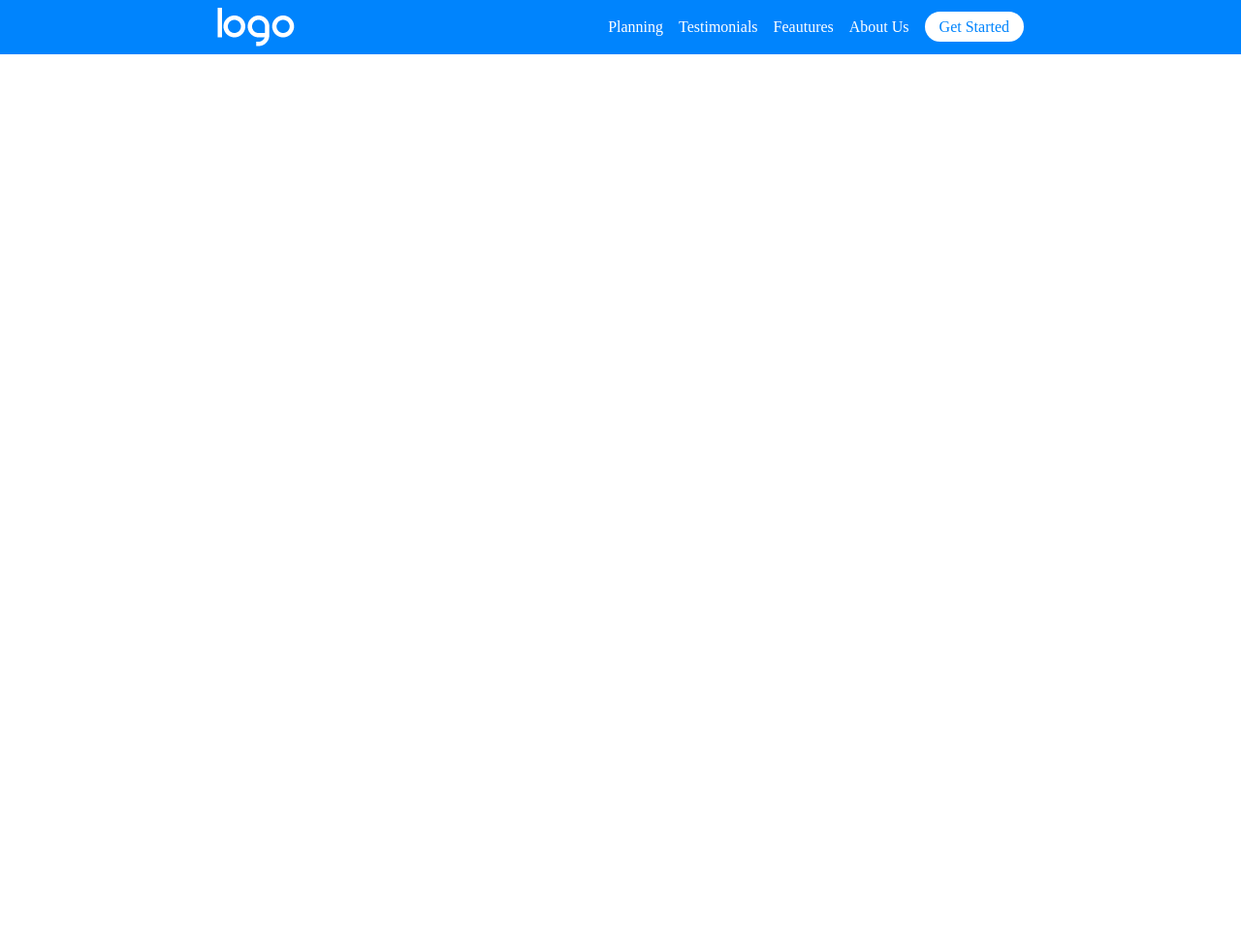
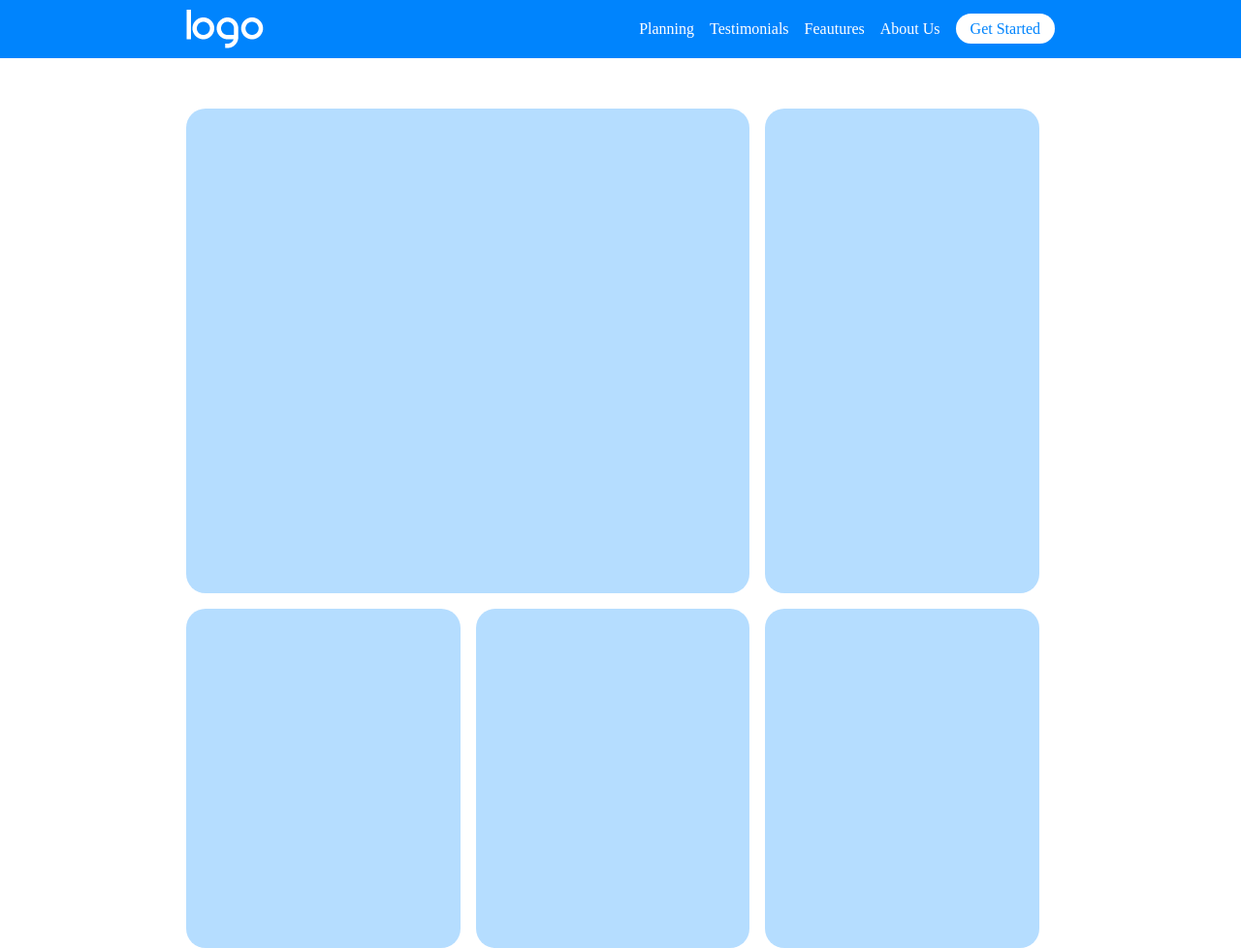
Before and after one commit to domenicolafroscia/htmlcss-responsive-layout, a plain HTML site: page index.html in a window 1280 px wide. Shown: the whole page at 97% size. Before the commit the page ends 800 px from the top, so only its background shows below. Drawn offline with Linux system fonts and the light colour scheme.

Commit message:
add: aggiunta prima sezione main

```diff
--- a/css/style.css
+++ b/css/style.css
@@ -15,6 +15,12 @@ a {
     text-decoration: none;
 }
 
+.container {
+    width: 85%;
+    max-width: 1100px;
+    margin: 0 auto;
+}
+
 @media screen and (min-width: 992px) {
     .container {
         width: 70%;
@@ -24,20 +30,19 @@ a {
 }
 
 /* HEADER */
-.nav {
+nav {
     background-color: #0084FD;
     position: fixed;
     z-index: 200;
     width: 100%;
+    top: 0;
 }
 
-.container-1 {
-    width: 100%;
-    max-width: 1100px;
+.flex{
     display: flex;
     align-items: center;
     justify-content: space-between;
-    padding: .5rem 2rem;
+    height: 60px;
 }
 
 .bars {
@@ -71,3 +76,48 @@ a {
         display: flex;
     }
 }
+
+/* MAIN */
+main {
+    margin-top: 7rem;
+}
+
+.col{
+    background-color: #B5DDFF;
+    margin-top: 2rem;
+    border-radius: 20px;
+}
+
+.card {
+    width: 100%;
+    height: 500px;
+}
+
+.card-1 {
+    width: 100%;
+    height: 350px;
+}
+
+@media screen and (min-width: 768px) {
+    .row{
+        display: flex;
+        flex-wrap: wrap;
+        gap: 1rem;
+    }
+
+    .card {
+        width: calc(100% / 3 * 2 - 1rem);
+    }
+
+    .card-1 {
+        width: calc(100% / 3 - 1rem);
+    }
+
+    .card-2 {
+        height: 500px;
+    }
+
+    .col {
+        margin: 0;
+    }
+}
--- a/index.html
+++ b/index.html
@@ -1,17 +1,20 @@
 <!DOCTYPE html>
 <html lang="en">
+
 <head>
     <meta charset="UTF-8">
     <meta name="viewport" content="width=device-width, initial-scale=1.0">
     <title>Layout Responsive</title>
     <link rel="stylesheet" href="css/style.css">
-    <link rel="stylesheet" href="https://cdnjs.cloudflare.com/ajax/libs/font-awesome/6.4.2/css/all.min.css" integrity="sha512-z3gLpd7yknf1YoNbCzqRKc4qyor8gaKU1qmn+CShxbuBusANI9QpRohGBreCFkKxLhei6S9CQXFEbbKuqLg0DA==" crossorigin="anonymous" referrerpolicy="no-referrer" />
+    <link rel="stylesheet" href="https://cdnjs.cloudflare.com/ajax/libs/font-awesome/6.4.2/css/all.min.css"
+        integrity="sha512-z3gLpd7yknf1YoNbCzqRKc4qyor8gaKU1qmn+CShxbuBusANI9QpRohGBreCFkKxLhei6S9CQXFEbbKuqLg0DA=="
+        crossorigin="anonymous" referrerpolicy="no-referrer" />
 </head>
+
 <body>
     <!-- header -->
-    <nav class="nav">
-       <div class="container">
-            <div class="container-1">
+    <nav>
+        <div class="flex container">
             <img src="img/logo.png" alt="Logo header">
             <ul class="nav-1">
                 <li><a href="">Planning</a></li>
@@ -22,14 +25,29 @@
             </ul>
             <a class="bars" href=""><i class="fa-solid fa-bars"></i></a>
         </div>
-       </div>
     </nav>
     <!-- /header -->
 
     <!-- main -->
+    <main>
+        <!-- section demo application -->
+        <div class="container">
+            <div class="row">
+                <div class="col card"></div>
+                <div class="col card-1 card-2"></div>
+                <div class="col card-1"></div>
+                <div class="col card-1"></div>
+                <div class="col card-1"></div>
+            </div>
+        </div>
+        <!-- /section demo application -->
+
+
+    </main>
     <!-- /main -->
 
     <!-- footer -->
     <!-- /footer -->
 </body>
+
 </html>
```
Lines whose indentation alone changed are shown as unchanged.
